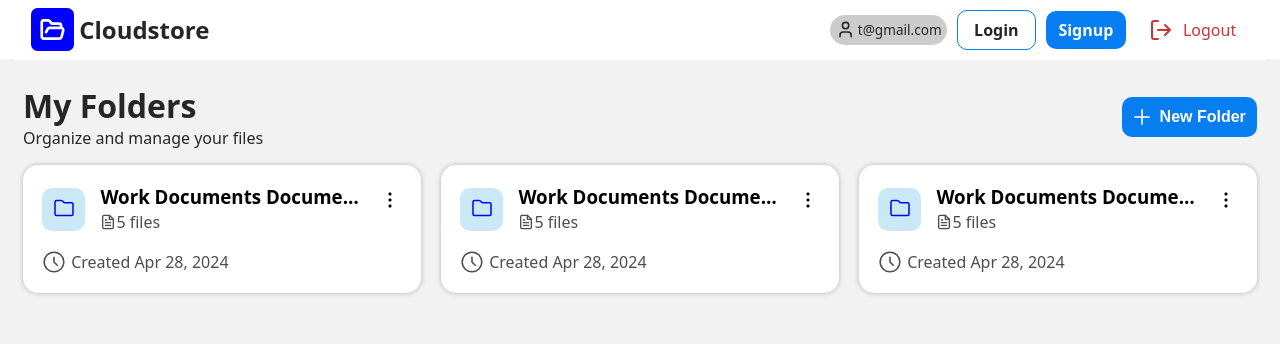
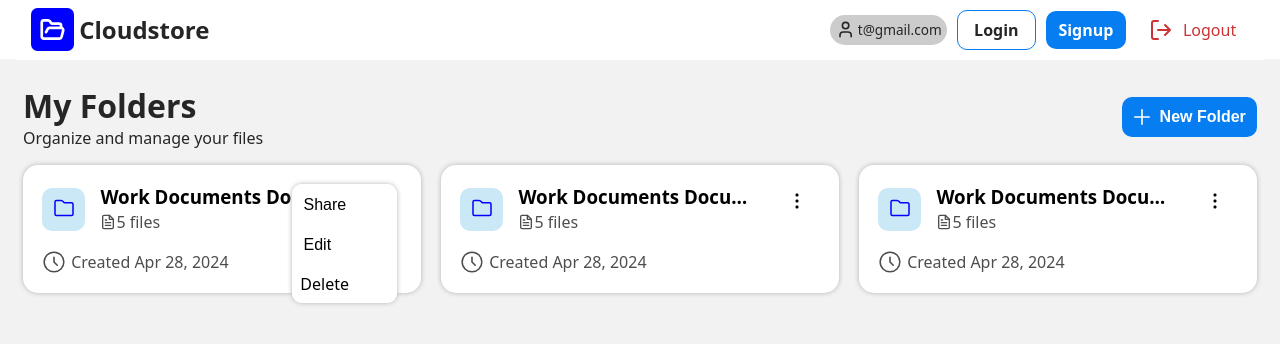
Before and after one commit to SaleamlakH/file-uploader, a React (Vite) app in the folder client/: page / in a window 1280 px wide. Both pictures are taken after a click on the button 389 px from the left and 201 px from the top of the page. Shown: the top 344 px of the page. Built offline with nearby package versions, Linux system fonts and the light colour scheme.

Commit message:
feat(folder-card): extract FolderCard component and add menu actions

```diff
--- /dev/null
+++ b/client/src/components/folder-card/FolderCard.tsx
@@ -0,0 +1,73 @@
+import { useEffect, useRef, useState } from 'react';
+import style from './folder-card.module.css';
+import { Link } from 'react-router';
+import { Clock, FileText, Folder, MenuDots } from '../Icons';
+import Action from '../Action/Action';
+
+export default function FolderCard() {
+  const [menuOpen, setMenuOpen] = useState(false);
+  const menuBtnRef = useRef<HTMLButtonElement | null>(null);
+  const menuRef = useRef<HTMLDivElement | null>(null);
+
+  useEffect(() => {
+    const handleMenuBtnClick = (event: MouseEvent) => {
+      if (menuRef.current && !menuRef.current.contains(event.target as Node)) {
+        setMenuOpen(false);
+      }
+    };
+
+    document.addEventListener('mousedown', handleMenuBtnClick);
+    return () => document.removeEventListener('mousedown', handleMenuBtnClick);
+  }, []);
+
+  return (
+    <div className={style.card}>
+      <div>
+        <Link to="/folders/folderId" className={style.folderName}>
+          <div className={style.folderIcon}>
+            <Folder />
+          </div>
+          <div className={style.cardHeader}>
+            <h3>Work Documents Documents Documents</h3>
+            <div className={style.fileCount}>
+              <FileText />
+              <span>5 files</span>
+            </div>
+          </div>
+        </Link>
+
+        <Action
+          as="button"
+          ref={menuBtnRef}
+          onClick={() => setMenuOpen((prev) => !prev)}
+          className={style.cardMenuBtn}
+        >
+          <MenuDots />
+        </Action>
+
+        {/* menu options */}
+        <div className={`${style.menuItems} ${menuOpen ? style.open : ''}`} ref={menuRef}>
+          {/* share (open form) */}
+          <Action as="button" className={style.item}>
+            Share
+          </Action>
+
+          {/* edit (open form) */}
+          <Action as="button" className={style.item}>
+            Edit
+          </Action>
+
+          {/* delete (send request)*/}
+          <Action as="link" to="#" className={`${style.item} ${style.deleteLink}`}>
+            Delete
+          </Action>
+        </div>
+      </div>
+
+      <div className={style.createdAt}>
+        <Clock />
+        <span>Created Apr 28, 2024 </span>
+      </div>
+    </div>
+  );
+}
--- /dev/null
+++ b/client/src/components/folder-card/folder-card.module.css
@@ -0,0 +1,117 @@
+.card {
+  position: relative;
+  background-color: hsl(0 0 100);
+  padding: 1.2em;
+  display: inline-flex;
+  flex-direction: column;
+  gap: 15px;
+  border-radius: 15px;
+  box-shadow: 0 0 5px hsl(0 0 70);
+}
+
+.card:hover {
+  box-shadow: 0 0 5px hsl(210 80 50);
+}
+
+.card > div:first-child {
+  display: flex;
+  gap: 15px;
+}
+
+.card svg,
+button.cardMenuBtn svg {
+  width: 1.5rem;
+  height: 1.5rem;
+}
+
+.folderName {
+  display: flex;
+  align-items: center;
+  gap: 15px;
+  flex: 1;
+  overflow: hidden;
+}
+
+.folderIcon {
+  background: hsl(200 70 88);
+  color: blue;
+  padding: 0.5em 0.6em 0.4em;
+  border-radius: 10px;
+}
+
+.cardHeader {
+  overflow: hidden;
+  flex: 1;
+}
+
+.cardHeader h3 {
+  margin: 0;
+  text-overflow: ellipsis;
+  white-space: nowrap;
+  overflow: hidden;
+}
+
+.fileCount {
+  display: flex;
+  align-items: center;
+  padding: 0.1em 0;
+  color: hsl(0 0 30);
+}
+
+.fileCount svg {
+  height: 1rem;
+  width: 1rem;
+}
+
+.cardMenuBtn {
+  border: none;
+  border-radius: 5px;
+  background-color: transparent;
+  padding: 0;
+  margin: 0;
+  cursor: pointer;
+  position: relative;
+  top: -8px;
+}
+
+.menuItems {
+  position: absolute;
+  right: 1.5em;
+  z-index: 100;
+  display: none;
+  flex-direction: column;
+  background-color: hsl(0 0 100);
+  border-radius: 10px;
+  overflow: hidden;
+  box-shadow: 0px 0px 5px hsl(0 0 70);
+}
+
+.menuItems.open {
+  display: flex;
+}
+
+.item {
+  background-color: inherit;
+  padding: 0.5em 3em 0.5em 0.5em;
+  justify-content: flex-start;
+}
+
+.item:hover {
+  background-color: hsl(210 80 85);
+}
+
+.deleteLink {
+  display: flex;
+  justify-content: center;
+}
+
+.cardMenuBtn:hover {
+  background-color: hsl(210 80 90);
+}
+
+.createdAt {
+  color: hsl(0 0 30);
+  display: flex;
+  align-items: center;
+  gap: 5px;
+}
--- a/client/src/pages/dashboard/Dashboard.tsx
+++ b/client/src/pages/dashboard/Dashboard.tsx
@@ -1,8 +1,8 @@
-import { Link } from 'react-router';
 import Action from '../../components/Action/Action';
-import { Add, Folder, FileText, Clock, MenuDots } from '../../components/Icons';
+import { Add } from '../../components/Icons';
 import style from './dashboard.module.css';
 import DialogForm from '../../components/dialog-form/DialogForm';
+import FolderCard from '../../components/folder-card/FolderCard';
 
 export default function Dashboard() {
   return (
@@ -27,32 +27,8 @@ export default function Dashboard() {
 
       {/* folder cards */}
       <div className={style.container}>
-        {[1, 2, 3].map(() => (
-          <div className={style.card}>
-            <div>
-              <Link to="/folders/folderId" className={style.folderName}>
-                <div className={style.folderIcon}>
-                  <Folder />
-                </div>
-                <div className={style.cardHeader}>
-                  <h3>Work Documents Documents Documents</h3>
-                  <div className={style.fileCount}>
-                    <FileText />
-                    <span>5 files</span>
-                  </div>
-                </div>
-              </Link>
-
-              <button className={style.cardMenuBtn}>
-                <MenuDots />
-              </button>
-            </div>
-
-            <div className={style.createdAt}>
-              <Clock />
-              <span>Created Apr 28, 2024 </span>
-            </div>
-          </div>
+        {[1, 2, 3].map((i) => (
+          <FolderCard key={i} />
         ))}
       </div>
 
--- a/client/src/pages/dashboard/dashboard.module.css
+++ b/client/src/pages/dashboard/dashboard.module.css
@@ -17,91 +17,6 @@
   gap: 20px;
 }
 
-.card {
-  background-color: hsl(0 0 100);
-  padding: 1.2em;
-  display: inline-flex;
-  flex-direction: column;
-  gap: 15px;
-  border-radius: 15px;
-  box-shadow: 0 0 5px hsl(0 0 70);
-}
-
-.card:hover {
-  box-shadow: 0 0 5px hsl(210 80 50);
-}
-
-.card > div:first-child {
-  display: flex;
-  gap: 15px;
-}
-
-.card svg {
-  width: 1.5rem;
-  height: 1.5rem;
-}
-
-.folderName {
-  display: flex;
-  align-items: center;
-  gap: 15px;
-  flex: 1;
-  overflow: hidden;
-}
-
-.folderIcon {
-  background: hsl(200 70 88);
-  color: blue;
-  padding: 0.5em 0.6em 0.4em;
-  border-radius: 10px;
-}
-
-.cardHeader {
-  overflow: hidden;
-  flex: 1;
-}
-
-.cardHeader h3 {
-  margin: 0;
-  text-overflow: ellipsis;
-  white-space: nowrap;
-  overflow: hidden;
-}
-
-.fileCount {
-  display: flex;
-  align-items: center;
-  padding: 0.1em 0;
-  color: hsl(0 0 30);
-}
-
-.fileCount svg {
-  height: 1rem;
-  width: 1rem;
-}
-
-.cardMenuBtn {
-  border: none;
-  border-radius: 5px;
-  background-color: transparent;
-  padding: 0;
-  margin: 0;
-  cursor: pointer;
-  position: relative;
-  top: -8px;
-}
-
-.cardMenuBtn:hover {
-  background-color: hsl(210 80 90);
-}
-
-.createdAt {
-  color: hsl(0 0 30);
-  display: flex;
-  align-items: center;
-  gap: 5px;
-}
-
 .input {
   padding: 0.8em;
   margin: 0.5em 0;
```
